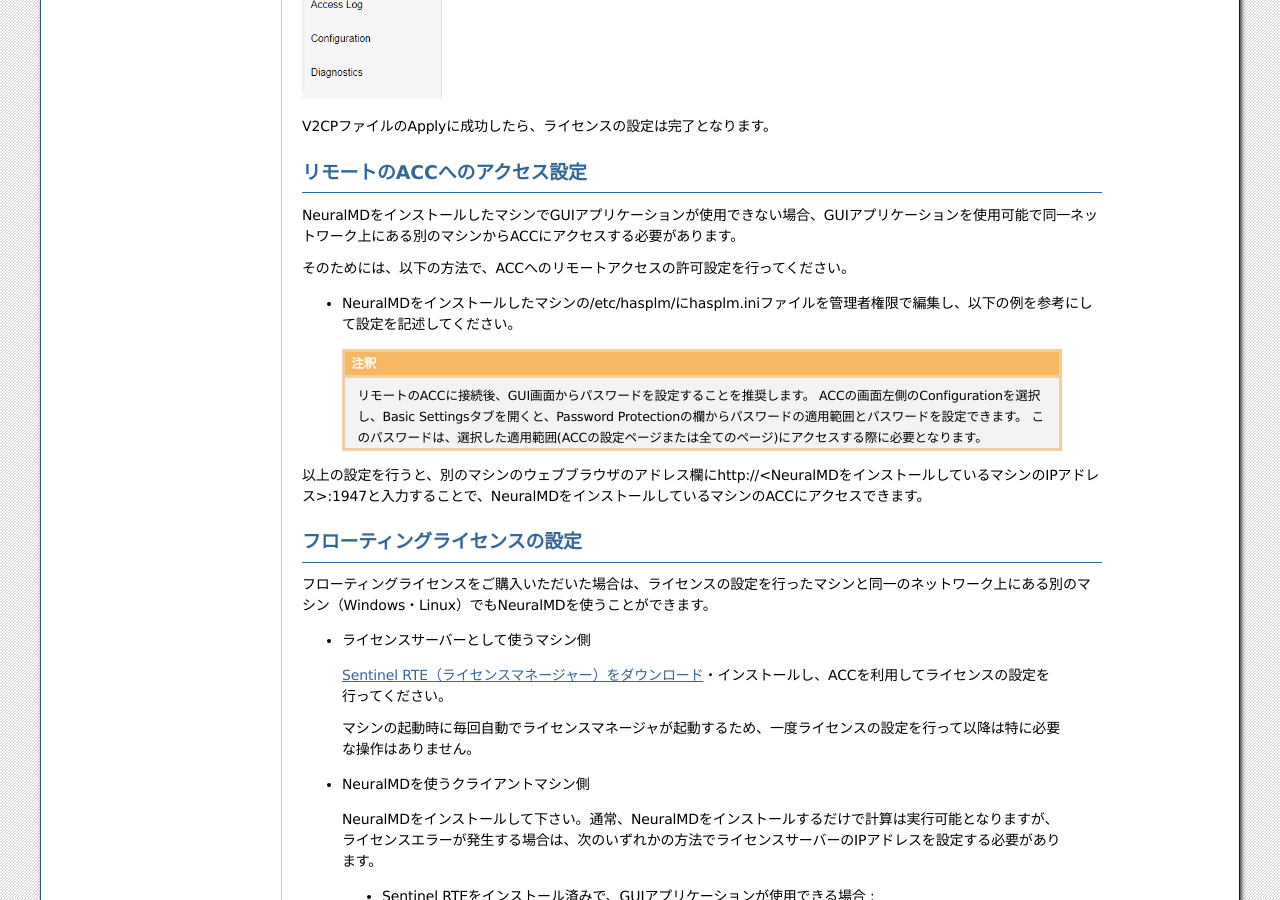
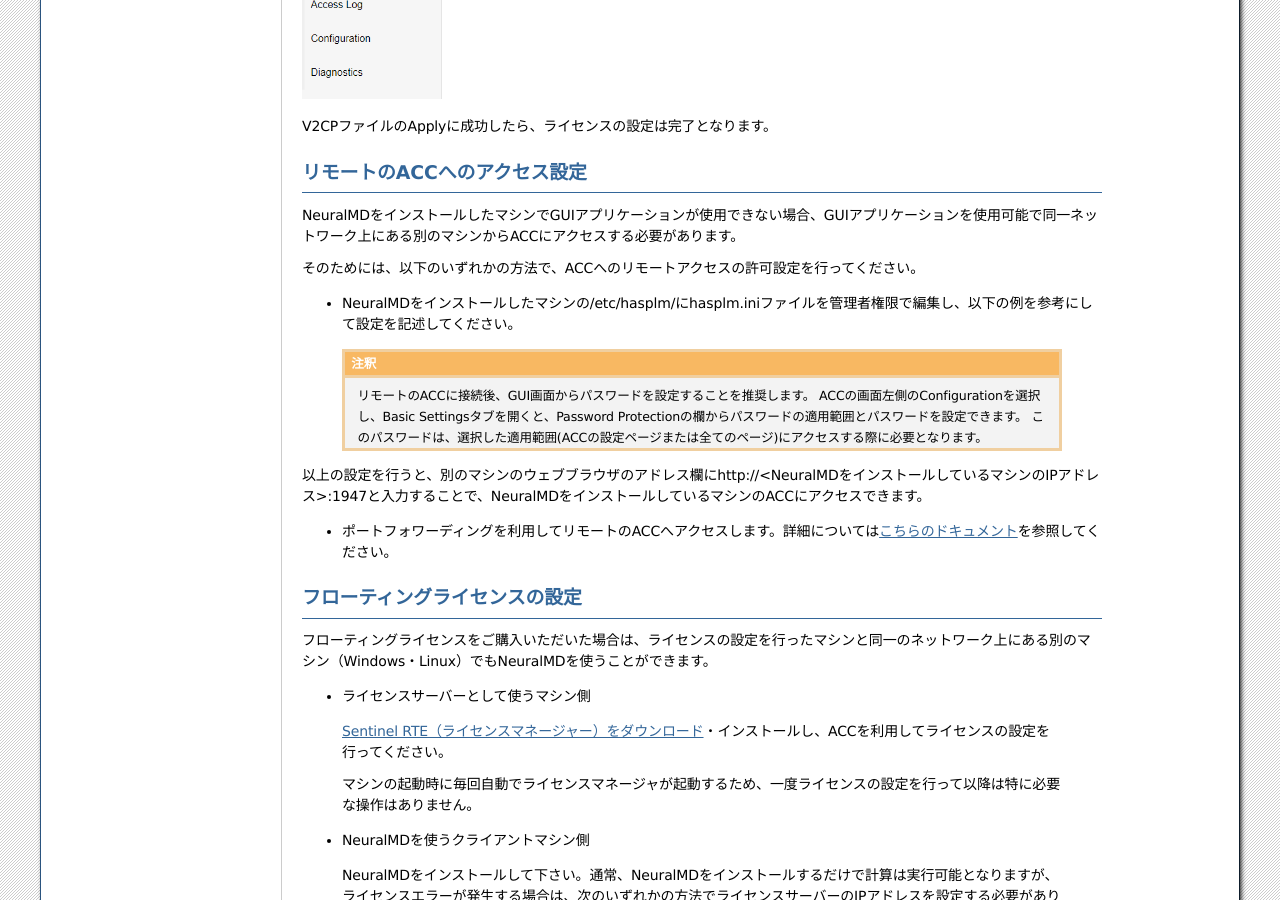
Before and after one commit to advancesoftcorp/neuralmd-doc, a Sphinx documentation site: the page built from docs/source/install/license.rst, in a window 1280 px wide and 900 px high, scrolled down 4388 px. Built offline with Sphinx 7.4.7, drawn with Linux system fonts in a browser that asks for light colours; formulas are drawn with MathJax 3.

Commit message:
add description and reference for port forwarding

```diff
--- a/docs/source/install/license.rst
+++ b/docs/source/install/license.rst
@@ -119,7 +119,7 @@
 
 NeuralMDをインストールしたマシンでGUIアプリケーションが使用できない場合、GUIアプリケーションを使用可能で同一ネットワーク上にある別のマシンからACCにアクセスする必要があります。
 
-そのためには、以下の方法で、ACCへのリモートアクセスの許可設定を行ってください。
+そのためには、以下のいずれかの方法で、ACCへのリモートアクセスの許可設定を行ってください。
 
 - NeuralMDをインストールしたマシンの/etc/hasplm/にhasplm.iniファイルを管理者権限で編集し、以下の例を参考にして設定を記述してください。
 
@@ -143,6 +143,8 @@
       このパスワードは、選択した適用範囲(ACCの設定ページまたは全てのページ)にアクセスする際に必要となります。
 
 以上の設定を行うと、別のマシンのウェブブラウザのアドレス欄にhttp://<NeuralMDをインストールしているマシンのIPアドレス>:1947と入力することで、NeuralMDをインストールしているマシンのACCにアクセスできます。
+
+- ポートフォワーディングを利用してリモートのACCへアクセスします。詳細については\ `こちらのドキュメント <https://apps.advancesoft.jp/sentinel/doc/index.html>`_\ を参照してください。
 
 .. _floating:
 
```
